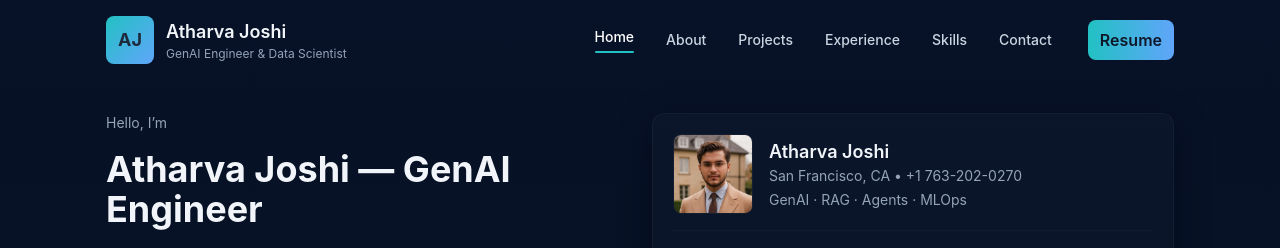
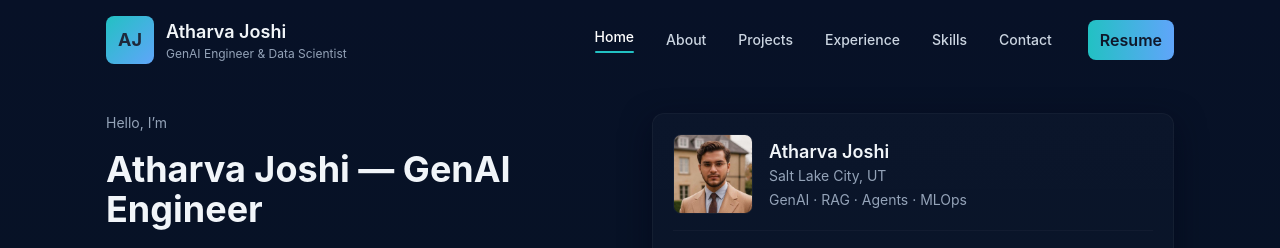
Before and after one commit to attharva-j/attharva-j.github.io, a React (Vite) app: page / in a window 1280 px wide. Shown: the top 248 px of the page. Built offline with nearby package versions, Linux system fonts and the light colour scheme.

Commit message:
Update portfolioimage import logic

```diff
--- a/src/pages/Home.jsx
+++ b/src/pages/Home.jsx
@@ -1,5 +1,7 @@
 import React from 'react'
 import { motion } from 'framer-motion'
+import profilePic from '../assets/portfolioimage.jpg'
+
 
 export default function Home(){
   return (
@@ -21,10 +23,11 @@ export default function Home(){
 
       <motion.div initial={{ opacity: 0, x: 10 }} animate={{ opacity: 1, x: 0 }} transition={{ duration: .5 }} className="glass-card">
         <div className="flex items-center gap-4">
-          <img src="/src/assets/portfolioimage.jpg" alt="avatar" className="w-20 h-20 rounded-lg object-cover border border-[rgba(255,255,255,0.04)]" />
+          <img src={profilePic} alt="avatar" className="w-20 h-20 rounded-lg object-cover border border-[rgba(255,255,255,0.04)]" />
+
           <div>
             <div className="font-semibold text-lg">Atharva Joshi</div>
-            <div className="text-sm text-slate-400">San Francisco, CA • +1 763-202-0270</div>
+            <div className="text-sm text-slate-400">Salt Lake City, UT</div>
             <div className="text-sm text-slate-400 mt-1">GenAI · RAG · Agents · MLOps</div>
           </div>
         </div>
```
